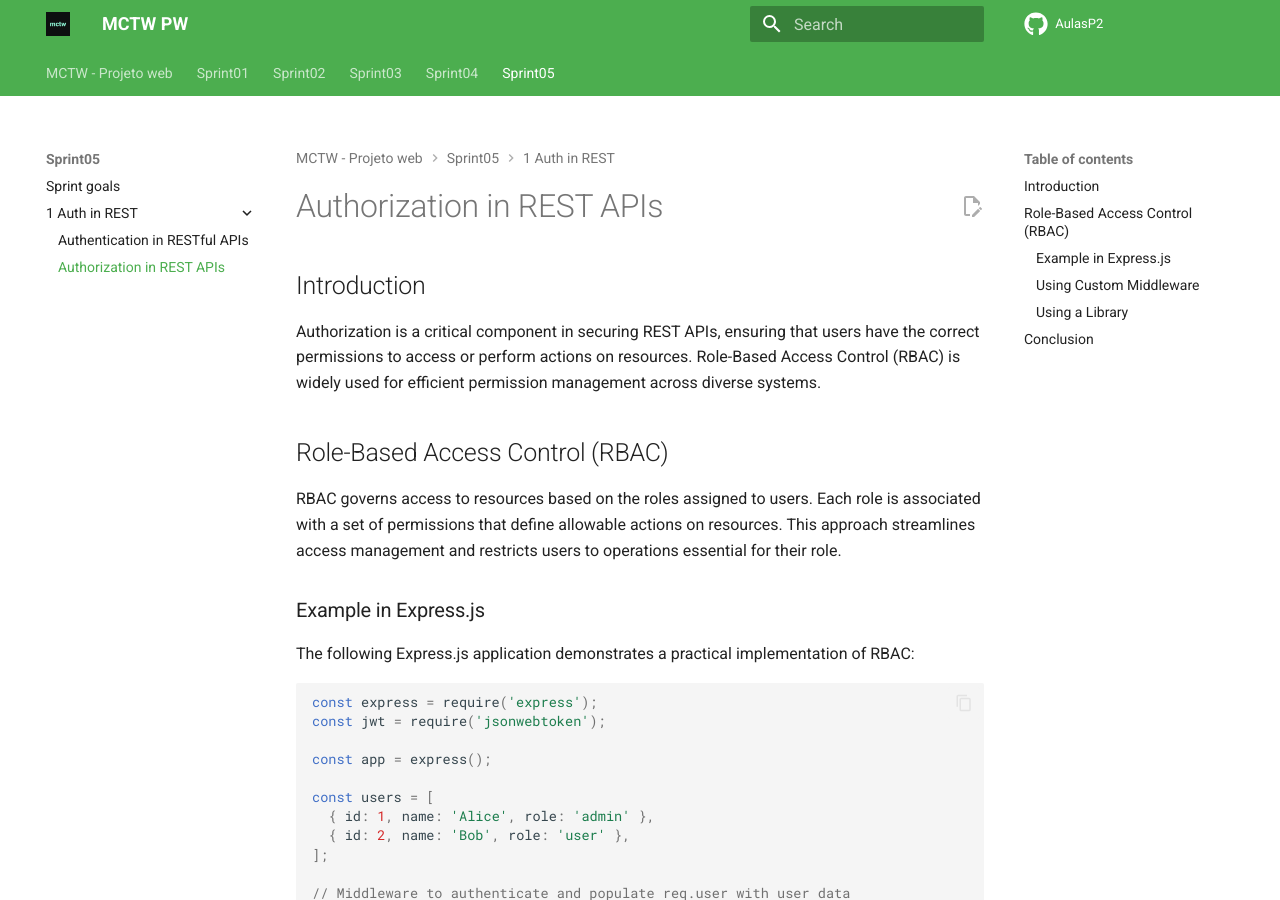
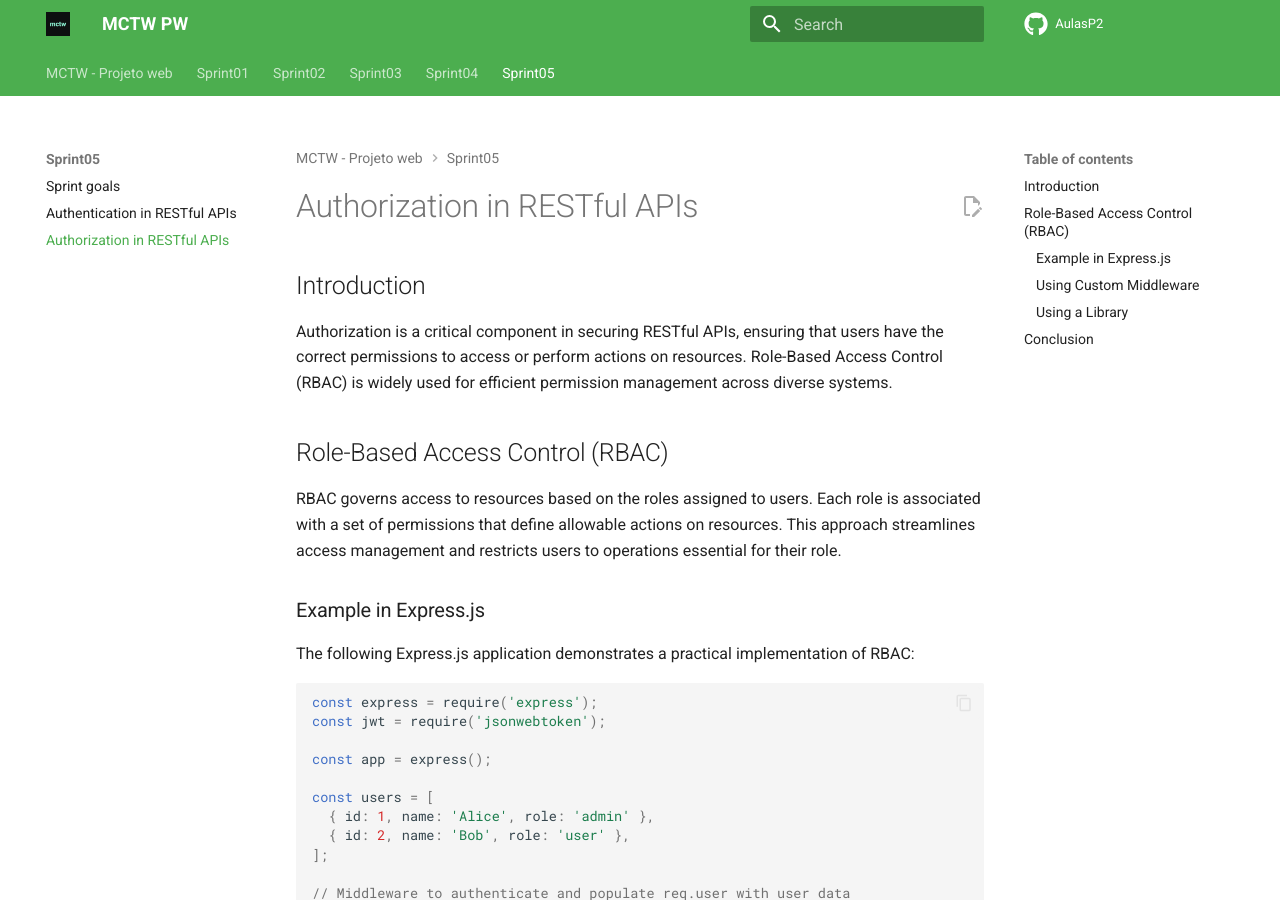
Before and after one commit to PW-2024/AulasP2, an MkDocs documentation site: the page built from docs/sprint05/Authorization.md, in a window 1280 px wide and 900 px high. Built offline with MkDocs 1.6.1 and Material for MkDocs 9.7.7, drawn with Linux system fonts in a browser that asks for light colours; comment, search, counter and statistics services are not loaded.

Commit message:
docs: better structure

```diff
--- a/docs/sprint05/1-Auth-in-REST/Authorization.md
+++ b/docs/sprint05/Authorization.md
@@ -1,8 +1,8 @@
-# Authorization in REST APIs
+# Authorization in RESTful APIs
 
 ## Introduction
 
-Authorization is a critical component in securing REST APIs, ensuring that users have the correct permissions to access or perform actions on resources. Role-Based Access Control (RBAC) is widely used for efficient permission management across diverse systems.
+Authorization is a critical component in securing RESTful APIs, ensuring that users have the correct permissions to access or perform actions on resources. Role-Based Access Control (RBAC) is widely used for efficient permission management across diverse systems.
 
 ## Role-Based Access Control (RBAC)
 
```
Also changed, not shown: docs/sprint05/Authentication.md (renamed from docs/sprint05/1-Auth-in-REST/Authentication.md).
